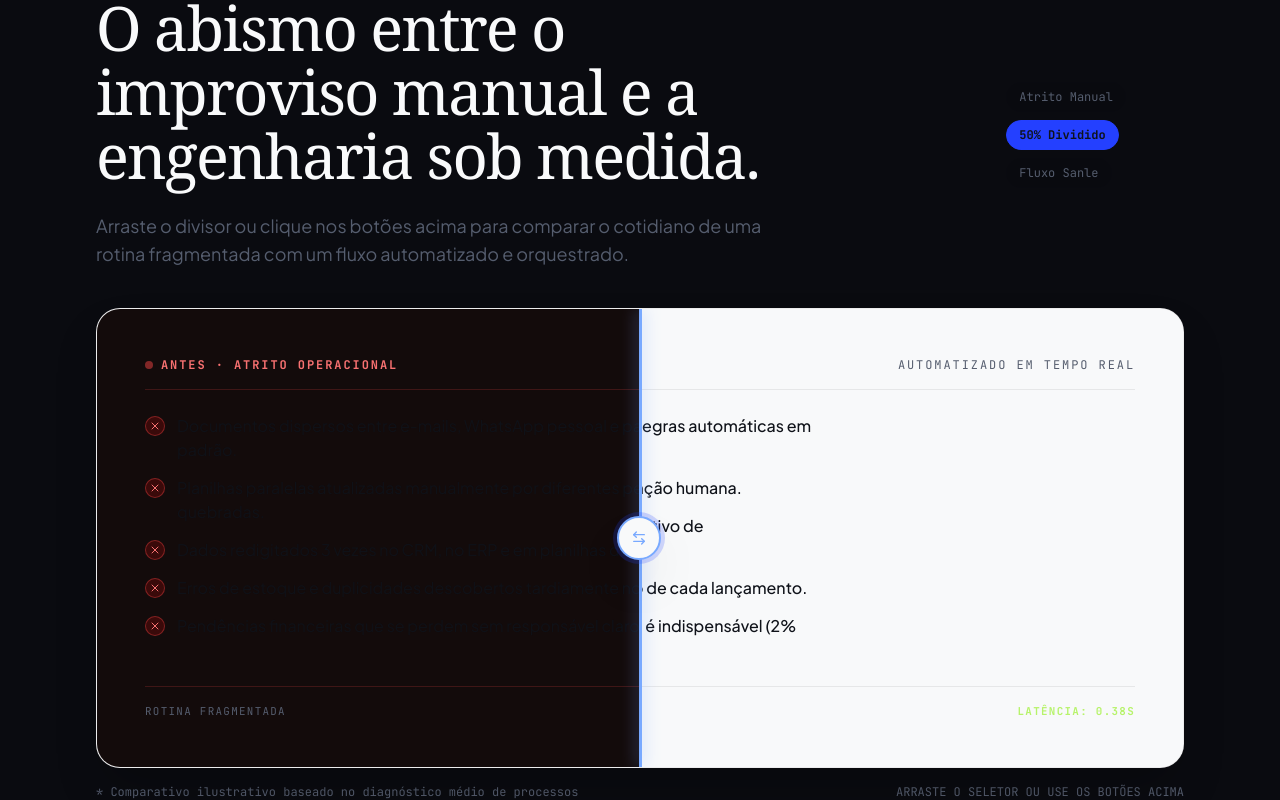
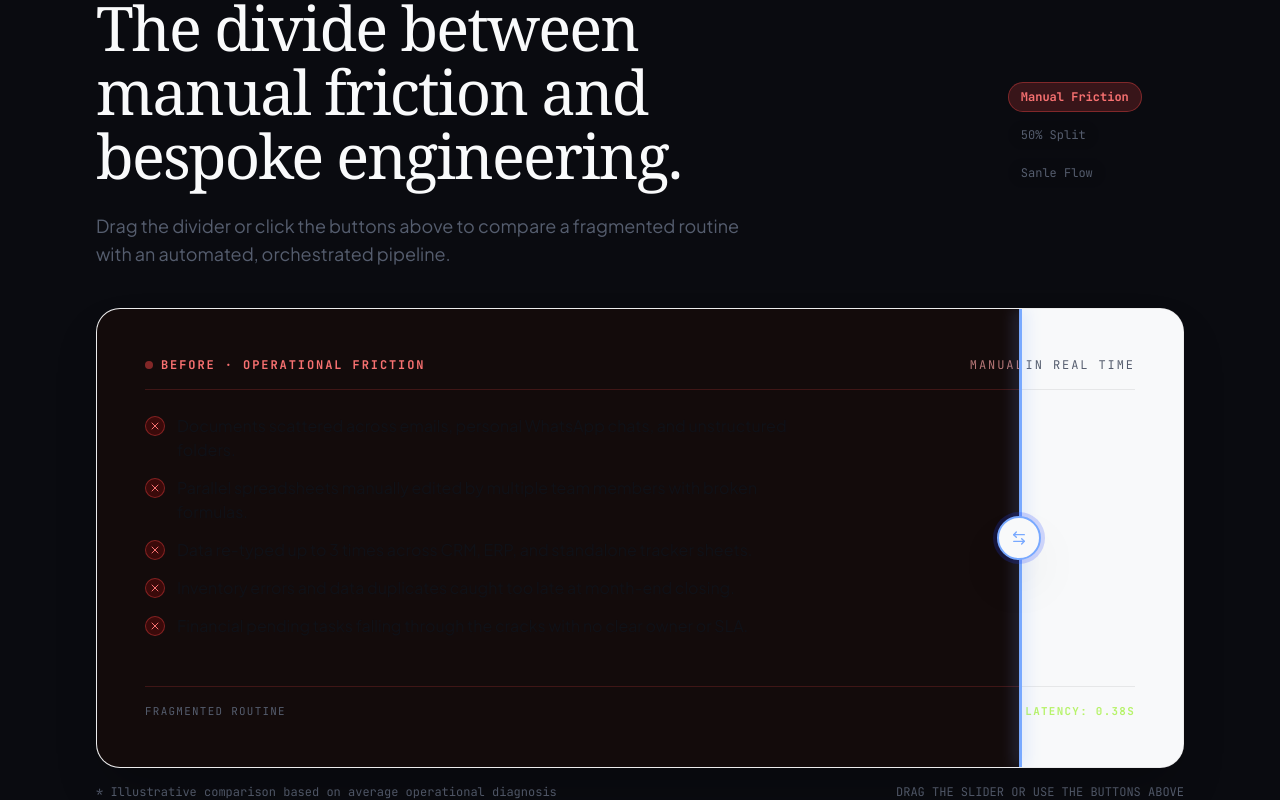
Before and after one commit to pedrohenriquesanchesleal4-debug/Sanle, a Next.js app: page / in a window 1280 px wide. Shown: the part 1460-2260 px from the top of the page. Built offline with nearby package versions, Linux system fonts and the light colour scheme; no server answers.

Commit message:
fix(footer): repair broken anchor links, fix dropdown clipping and localize comparison slider

```diff
--- a/src/components/site/Transformation.tsx
+++ b/src/components/site/Transformation.tsx
@@ -1,28 +1,148 @@
 "use client";
 
-import { useState, useRef, useCallback } from "react";
+import { useState, useRef, useCallback, useEffect } from "react";
 import { Sparkles, ArrowLeftRight, Check, X } from "lucide-react";
+import gsap from "gsap";
+import { ScrollTrigger } from "gsap/ScrollTrigger";
+import { useI18n } from "@/lib/i18n/I18nProvider";
 
-const CHAOS_POINTS = [
+const CONTENT = {
+  pt: {
+    badge: "O Contraste da Verdade Operacional",
+    title: "O abismo entre o improviso manual e a engenharia sob medida.",
+    desc: "Arraste o divisor ou clique nos botões acima para comparar o cotidiano de uma rotina fragmentada com um fluxo automatizado e orquestrado.",
+    btnChaos: "Atrito Manual",
+    btnSplit: "50% Dividido",
+    btnOrder: "Fluxo Sanle",
+    orderTag: "DEPOIS · FLUXO ORGANIZADO",
+    orderSub: "AUTOMATIZADO EM TEMPO REAL",
+    orderSystem: "SANLE ORQUESTRAÇÃO · PIPELINES",
+    orderLatency: "LATÊNCIA: 0.38s",
+    chaosTag: "ANTES · ATRITO OPERACIONAL",
+    chaosSub: "MANUAL / REDUNDANTE",
+    chaosSystem: "ROTINA FRAGMENTADA",
+    chaosLoss: "PERDA: 3.4h/DIA",
+    disclaimer: "* Comparativo ilustrativo baseado no diagnóstico médio de processos",
+    dragHint: "ARRASTE O SELETOR OU USE OS BOTÕES ACIMA",
+    chaosPoints: [
       "Documentos dispersos entre e-mails, WhatsApp pessoal e pastas locais sem padrão.",
       "Planilhas paralelas atualizadas manualmente por diferentes pessoas com fórmulas quebradas.",
       "Dados redigitados 3 vezes no CRM, no ERP e em planilhas de controle.",
       "Erros de estoque e duplicidades descobertos tardiamente no fechamento do mês.",
       "Pendências financeiras que se perdem sem responsável claro e sem prazo definido."
-];
-
-const ORDER_POINTS = [
+    ],
+    orderPoints: [
       "Documentos centralizados, classificados e renomeados por regras automáticas em 0.18s.",
       "Dados integrados entre WhatsApp, ERP e banco sem intervenção humana.",
       "Validação fiscal e contábil imediata na entrada com alerta proativo de discrepâncias.",
       "Trilha completa de auditoria append-only com hash e registro de cada lançamento.",
       "Revisão humana acionada exclusivamente onde o julgamento é indispensável (2% dos casos)."
-];
+    ]
+  },
+  en: {
+    badge: "The Operational Reality Contrast",
+    title: "The divide between manual friction and bespoke engineering.",
+    desc: "Drag the divider or click the buttons above to compare a fragmented routine with an automated, orchestrated pipeline.",
+    btnChaos: "Manual Friction",
+    btnSplit: "50% Split",
+    btnOrder: "Sanle Flow",
+    orderTag: "AFTER · ORGANIZED FLOW",
+    orderSub: "AUTOMATED IN REAL TIME",
+    orderSystem: "SANLE ORCHESTRATION · PIPELINES",
+    orderLatency: "LATENCY: 0.38s",
+    chaosTag: "BEFORE · OPERATIONAL FRICTION",
+    chaosSub: "MANUAL / REDUNDANT",
+    chaosSystem: "FRAGMENTED ROUTINE",
+    chaosLoss: "LOSS: 3.4h/DAY",
+    disclaimer: "* Illustrative comparison based on average operational diagnosis",
+    dragHint: "DRAG THE SLIDER OR USE THE BUTTONS ABOVE",
+    chaosPoints: [
+      "Documents scattered across emails, personal WhatsApp chats, and unstructured folders.",
+      "Parallel spreadsheets manually edited by multiple team members with broken formulas.",
+      "Data re-typed up to 3 times across CRM, ERP, and standalone tracker sheets.",
+      "Inventory errors and data duplicates caught too late at month-end closing.",
+      "Financial pending tasks falling through the cracks with no clear owner or SLA."
+    ],
+    orderPoints: [
+      "Documents centralized, classified, and indexed by deterministic rules in 0.18s.",
+      "Seamless real-time synchronization between WhatsApp, ERP, and core database.",
+      "Immediate tax and fiscal input validation with proactive discrepancy alerts.",
+      "Complete append-only audit trail with tamper-proof cryptographic hashing.",
+      "Human review triggered strictly where strategic judgment is indispensable (2% of cases)."
+    ]
+  },
+  es: {
+    badge: "El Contraste de la Realidad Operativa",
+    title: "El abismo entre la improvisación manual y la ingeniería a medida.",
+    desc: "Arrastra el divisor o pulsa los botones superiores para comparar una rutina fragmentada frente a un flujo automatizado y orquestado.",
+    btnChaos: "Fricción Manual",
+    btnSplit: "50% Dividido",
+    btnOrder: "Flujo Sanle",
+    orderTag: "DESPUÉS · FLUJO ORGANIZADO",
+    orderSub: "AUTOMATIZADO EN TIEMPO REAL",
+    orderSystem: "ORQUESTACIÓN SANLE · PIPELINES",
+    orderLatency: "LATENCIA: 0.38s",
+    chaosTag: "ANTES · FRICCIÓN OPERATIVA",
+    chaosSub: "MANUAL / REDUNDANTE",
+    chaosSystem: "RUTINA FRAGMENTADA",
+    chaosLoss: "PÉRDIDA: 3.4h/DÍA",
+    disclaimer: "* Comparativa ilustrativa basada en diagnóstico operativo promedio",
+    dragHint: "ARRASTRA EL SELECTOR O USA LOS BOTONES SUPERIORES",
+    chaosPoints: [
+      "Documentos dispersos entre correos, WhatsApp personal y carpetas sin estructura.",
+      "Hojas de cálculo paralelas actualizadas manualmente con fórmulas dañadas.",
+      "Datos reingresados 3 veces entre CRM, ERP y controles manuales.",
+      "Errores de inventario y duplicidades detectados tardíamente en el cierre mensual.",
+      "Pendientes financieros que se extravían sin responsable asignado ni plazo claro."
+    ],
+    orderPoints: [
+      "Documentos centralizados, clasificados y procesados por reglas automáticas en 0.18s.",
+      "Datos integrados entre WhatsApp, ERP y base central sin fricción humana.",
+      "Validación fiscal y contable inmediata al ingreso con alertas proactivas.",
+      "Trazabilidad completa con registro inmutable y hash criptográfico por evento.",
+      "Revisión humana requerida únicamente donde el criterio experto es clave (2% de casos)."
+    ]
+  }
+};
 
+/**
+ * Transformation — Slider comparativo de antes e depois com scrub por GSAP ScrollTrigger.
+ * A âncora canônica da seção é #metodo, alinhando a navegação de cabeçalho e rodapé.
+ */
 export function Transformation() {
   const [sliderPos, setSliderPos] = useState(50); // 0 a 100%
   const [isDragging, setIsDragging] = useState(false);
+  const isDraggingRef = useRef(false);
+  const sectionRef = useRef<HTMLElement | null>(null);
   const containerRef = useRef<HTMLDivElement | null>(null);
+  const { locale } = useI18n();
+
+  const t = CONTENT[locale] || CONTENT.pt;
+
+  // Sincronização scrub via GSAP ScrollTrigger
+  useEffect(() => {
+    gsap.registerPlugin(ScrollTrigger);
+    const section = sectionRef.current;
+    if (!section) return;
+
+    const trigger = ScrollTrigger.create({
+      trigger: section,
+      start: "top center",
+      end: "bottom center",
+      scrub: 1.2,
+      onUpdate: (self) => {
+        // Se o usuário não estiver arrastando manualmente, o scroll controla suavemente o slider
+        if (!isDraggingRef.current) {
+          const targetPct = 85 - self.progress * 70; // 85% (atrito manual) -> 15% (fluxo organizado)
+          setSliderPos(Math.round(targetPct));
+        }
+      }
+    });
+
+    return () => {
+      trigger.kill();
+    };
+  }, []);
 
   const updatePosition = useCallback((clientX: number) => {
     if (!containerRef.current) return;
@@ -34,12 +154,13 @@ export function Transformation() {
 
   const handlePointerDown = (e: React.PointerEvent<HTMLDivElement>) => {
     e.currentTarget.setPointerCapture(e.pointerId);
+    isDraggingRef.current = true;
     setIsDragging(true);
     updatePosition(e.clientX);
   };
 
   const handlePointerMove = (e: React.PointerEvent<HTMLDivElement>) => {
-    if (isDragging || e.buttons === 1) {
+    if (isDraggingRef.current || e.buttons === 1) {
       updatePosition(e.clientX);
     }
   };
@@ -50,12 +171,14 @@ export function Transformation() {
     } catch {
       // safe fallback
     }
+    isDraggingRef.current = false;
     setIsDragging(false);
   };
 
   return (
     <section
-      id="capacidades"
+      ref={sectionRef}
+      id="metodo"
       className="relative scroll-mt-20 py-16 sm:py-20 md:py-24 bg-[#0A0B10] text-[#F5F6F8] border-b border-white/[0.08] select-none overflow-hidden w-full max-w-full"
       aria-labelledby="transf-title"
     >
@@ -65,14 +188,14 @@ export function Transformation() {
           <div>
             <div className="inline-flex items-center gap-2 px-3 py-1 rounded-full bg-white/[0.03] border border-white/10 font-mono text-xs uppercase tracking-[0.14em] text-[#60A5FA]">
               <Sparkles className="h-3.5 w-3.5 text-[#10B981]" />
-              <span>O Contraste da Verdade Operacional</span>
+              <span>{t.badge}</span>
             </div>
 
             <h2
               id="transf-title"
               className="mt-4 font-serif text-[clamp(2.1rem,4.8vw,4.2rem)] font-normal leading-[1.04] text-[#F9FAFB] tracking-[-0.03em]"
             >
-              O abismo entre o improviso manual e a engenharia sob medida.
+              {t.title}
             </h2>
           </div>
 
@@ -87,7 +210,7 @@ export function Transformation() {
                   : "bg-white/[0.04] text-[#969DA8] border-white/10 hover:border-white/30"
               }`}
             >
-              Atrito Manual
+              {t.btnChaos}
             </button>
             <button
               type="button"
@@ -98,7 +221,7 @@ export function Transformation() {
                   : "bg-white/[0.04] text-[#969DA8] border-white/10 hover:border-white/30"
               }`}
             >
-              50% Dividido
+              {t.btnSplit}
             </button>
             <button
               type="button"
@@ -109,14 +232,13 @@ export function Transformation() {
                   : "bg-white/[0.04] text-[#969DA8] border-white/10 hover:border-white/30"
               }`}
             >
-              Fluxo Sanle
+              {t.btnOrder}
             </button>
           </div>
         </div>
 
         <p className="mt-4 max-w-2xl text-sm sm:text-base md:text-lg text-[#969DA8] font-sans-editorial">
-          Arraste o divisor ou clique nos botões acima para comparar o cotidiano de uma rotina
-          fragmentada com um fluxo automatizado e orquestrado.
+          {t.desc}
         </p>
 
         {/* =========================================================================
@@ -137,13 +259,13 @@ export function Transformation() {
               <div className="flex items-center justify-between border-b border-white/10 pb-3 sm:pb-4 font-mono text-[0.66rem] sm:text-xs uppercase tracking-[0.14em] sm:tracking-[0.16em] text-[#B7F36B]">
                 <span className="font-bold flex items-center gap-2">
                   <span className="h-2 w-2 rounded-full bg-[#B7F36B] shadow-[0_0_8px_#B7F36B]" />
-                  DEPOIS · FLUXO ORGANIZADO
+                  {t.orderTag}
                 </span>
-                <span className="text-[#969DA8] hidden sm:inline">AUTOMATIZADO EM TEMPO REAL</span>
+                <span className="text-[#969DA8] hidden sm:inline">{t.orderSub}</span>
               </div>
 
               <ul className="mt-4 sm:mt-6 space-y-2.5 sm:space-y-3.5 max-w-2xl">
-                {ORDER_POINTS.map((pt, i) => (
+                {t.orderPoints.map((pt, i) => (
                   <li key={i} className="flex items-start gap-2.5 sm:gap-3 text-xs sm:text-sm md:text-base leading-snug">
                     <span className="flex h-4 w-4 sm:h-5 sm:w-5 shrink-0 items-center justify-center rounded-full bg-[#10B981]/20 text-[#B7F36B] font-bold text-xs mt-0.5 border border-[#10B981]/30">
                       <Check className="h-2.5 w-2.5 sm:h-3 sm:w-3" />
@@ -155,8 +277,8 @@ export function Transformation() {
             </div>
 
             <div className="flex items-center justify-between font-mono text-[0.62rem] sm:text-[0.68rem] uppercase tracking-[0.12em] text-[#969DA8] pt-3 sm:pt-4 border-t border-white/10">
-              <span>SANLE ORQUESTRAÇÃO · PIPELINES</span>
-              <span className="text-[#B7F36B] font-bold">LATÊNCIA: 0.38s</span>
+              <span>{t.orderSystem}</span>
+              <span className="text-[#B7F36B] font-bold">{t.orderLatency}</span>
             </div>
           </div>
 
@@ -171,13 +293,13 @@ export function Transformation() {
               <div className="flex items-center justify-between border-b border-red-500/20 pb-3 sm:pb-4 font-mono text-[0.66rem] sm:text-xs uppercase tracking-[0.14em] sm:tracking-[0.16em] text-red-400">
                 <span className="font-bold flex items-center gap-2">
                   <span className="h-2 w-2 rounded-full bg-red-500 animate-pulse" />
-                  ANTES · ATRITO OPERACIONAL
+                  {t.chaosTag}
                 </span>
-                <span className="text-red-300/70 hidden sm:inline">MANUAL / REDUNDANTE</span>
+                <span className="text-red-300/70 hidden sm:inline">{t.chaosSub}</span>
               </div>
 
               <ul className="mt-4 sm:mt-6 space-y-2.5 sm:space-y-3.5 max-w-2xl">
-                {CHAOS_POINTS.map((pt, i) => (
+                {t.chaosPoints.map((pt, i) => (
                   <li key={i} className="flex items-start gap-2.5 sm:gap-3 text-xs sm:text-sm md:text-base leading-snug">
                     <span className="flex h-4 w-4 sm:h-5 sm:w-5 shrink-0 items-center justify-center rounded-full bg-red-950/80 text-red-400 font-bold text-xs mt-0.5 border border-red-500/40">
                       <X className="h-2.5 w-2.5 sm:h-3 sm:w-3" />
@@ -189,8 +311,8 @@ export function Transformation() {
             </div>
 
             <div className="flex items-center justify-between font-mono text-[0.62rem] sm:text-[0.68rem] uppercase tracking-[0.12em] text-[#969DA8] pt-3 sm:pt-4 border-t border-red-500/20">
-              <span>ROTINA FRAGMENTADA</span>
-              <span className="text-red-400 font-bold">PERDA: 3.4h/DIA</span>
+              <span>{t.chaosSystem}</span>
+              <span className="text-red-400 font-bold">{t.chaosLoss}</span>
             </div>
           </div>
 
@@ -207,8 +329,8 @@ export function Transformation() {
 
         {/* Legenda de Usabilidade */}
         <div className="mt-4 flex flex-wrap items-center justify-between gap-2 font-mono text-[0.68rem] sm:text-xs text-[#969DA8]">
-          <span>* Comparativo ilustrativo baseado no diagnóstico médio de processos</span>
-          <span>ARRASTE O SELETOR OU USE OS BOTÕES ACIMA</span>
+          <span>{t.disclaimer}</span>
+          <span>{t.dragHint}</span>
         </div>
       </div>
     </section>
--- a/src/lib/i18n/dictionaries/pt.ts
+++ b/src/lib/i18n/dictionaries/pt.ts
@@ -1,3 +1,6 @@
+/**
+ * Dicionário canônico PT-BR — Rodapé, Ateliê Interativo e Navegação Sanle Studio.
+ */
 import type { Dictionary } from "../types";
 
 export const pt: Dictionary = {
```
Also changed, not shown: src/components/site/SiteFooter.tsx (+33 -18 lines). Lines whose indentation alone changed are shown as unchanged.
